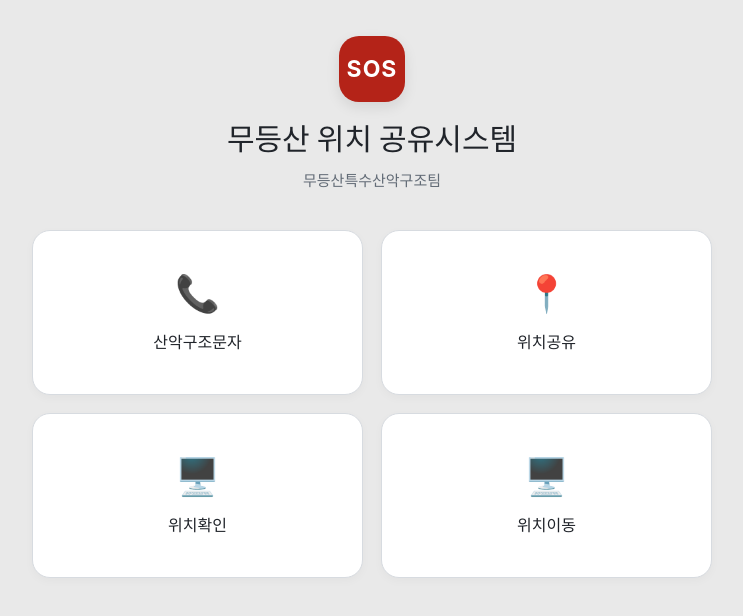
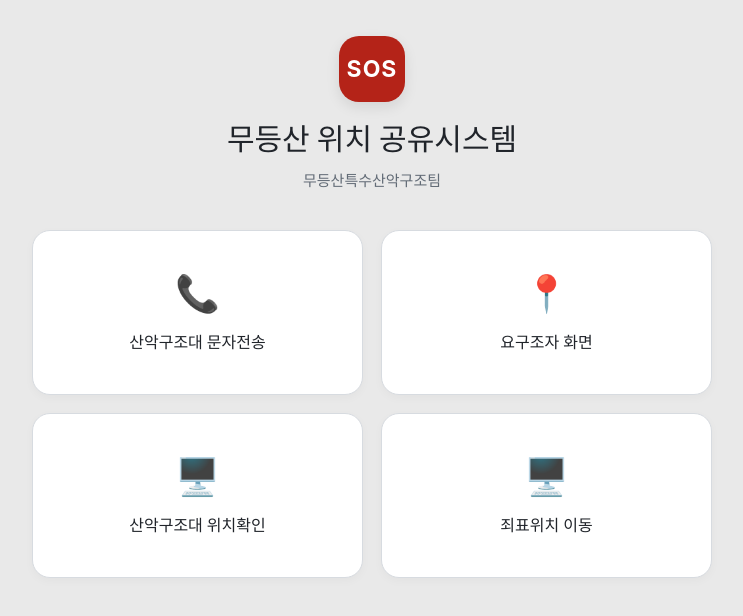
Before and after one commit to mudeung/mudeung.github.io, a plain HTML site: page index.html in a window 1280 px wide. Shown: the whole page, without its empty margins (268-1011 px from the left). Drawn offline with Linux system fonts and the light colour scheme; a web font is replaced by a local one.

Commit message:
Update index.html

```diff
--- a/index.html
+++ b/index.html
@@ -39,22 +39,22 @@
     <section class="icon-grid" aria-label="시스템 메뉴">
       <a class="icon-card" href="https://mudeung.github.io/gpscall.html">
         <span class="icon" aria-hidden="true">📞</span>
-        <span class="icon-text">산악구조문자</span>
+        <span class="icon-text">산악구조대 문자전송</span>
       </a>
 
       <a class="icon-card" href="https://mudeung.github.io/gps.html">
         <span class="icon" aria-hidden="true">📍</span>
-        <span class="icon-text">위치공유</span>
+        <span class="icon-text">요구조자 화면</span>
       </a>
 
       <a class="icon-card" href="https://mudeung.github.io/emscall.html">
         <span class="icon" aria-hidden="true">🖥️</span>
-        <span class="icon-text">위치확인</span>
+        <span class="icon-text">산악구조대 위치확인</span>
       </a>
 
       <a class="icon-card" href="https://mudeung.github.io/rescue.html">
         <span class="icon" aria-hidden="true">🖥️</span>
-        <span class="icon-text">위치이동</span>
+        <span class="icon-text">죄표위치 이동</span>
       </a>
     </section>
   </main>
```
